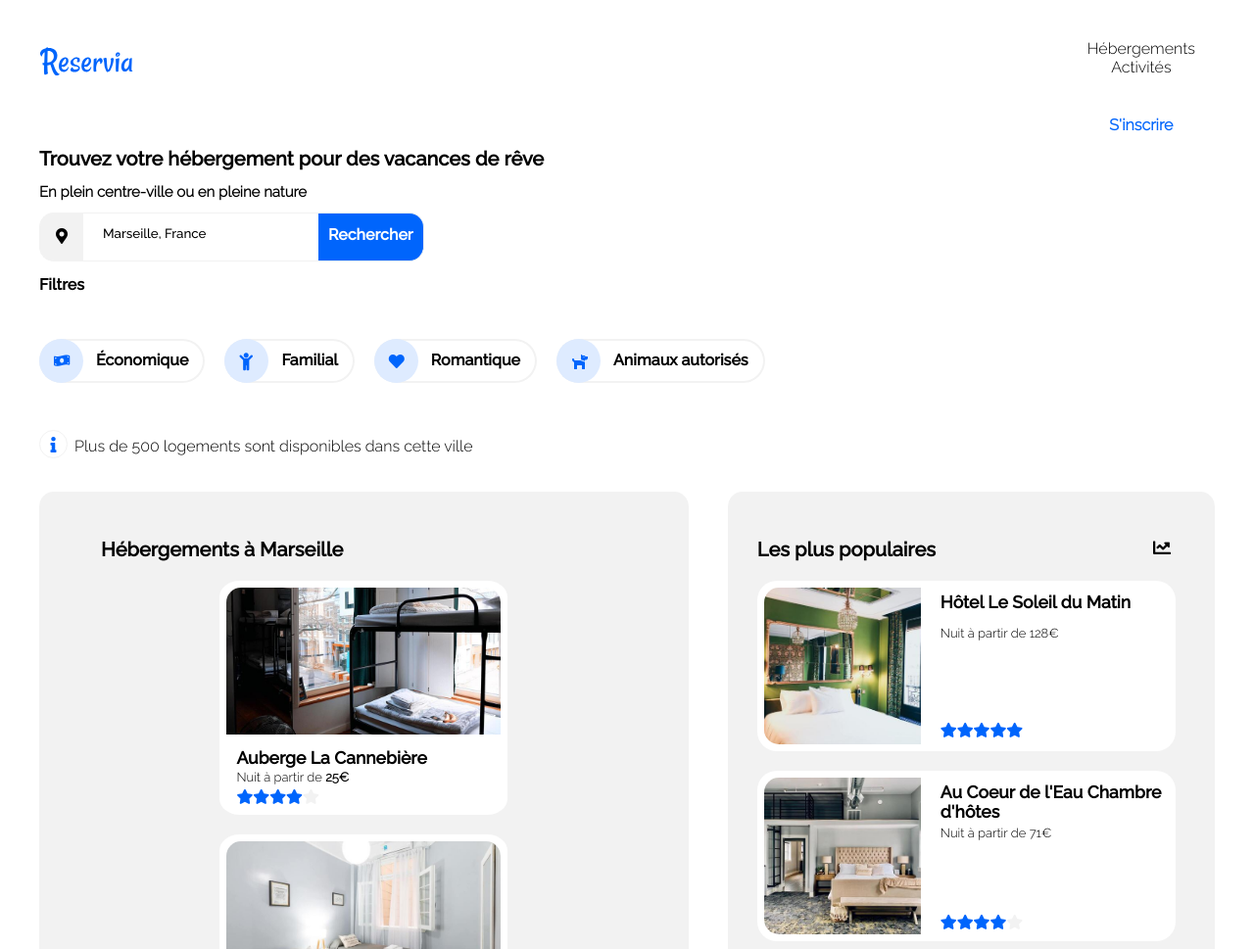
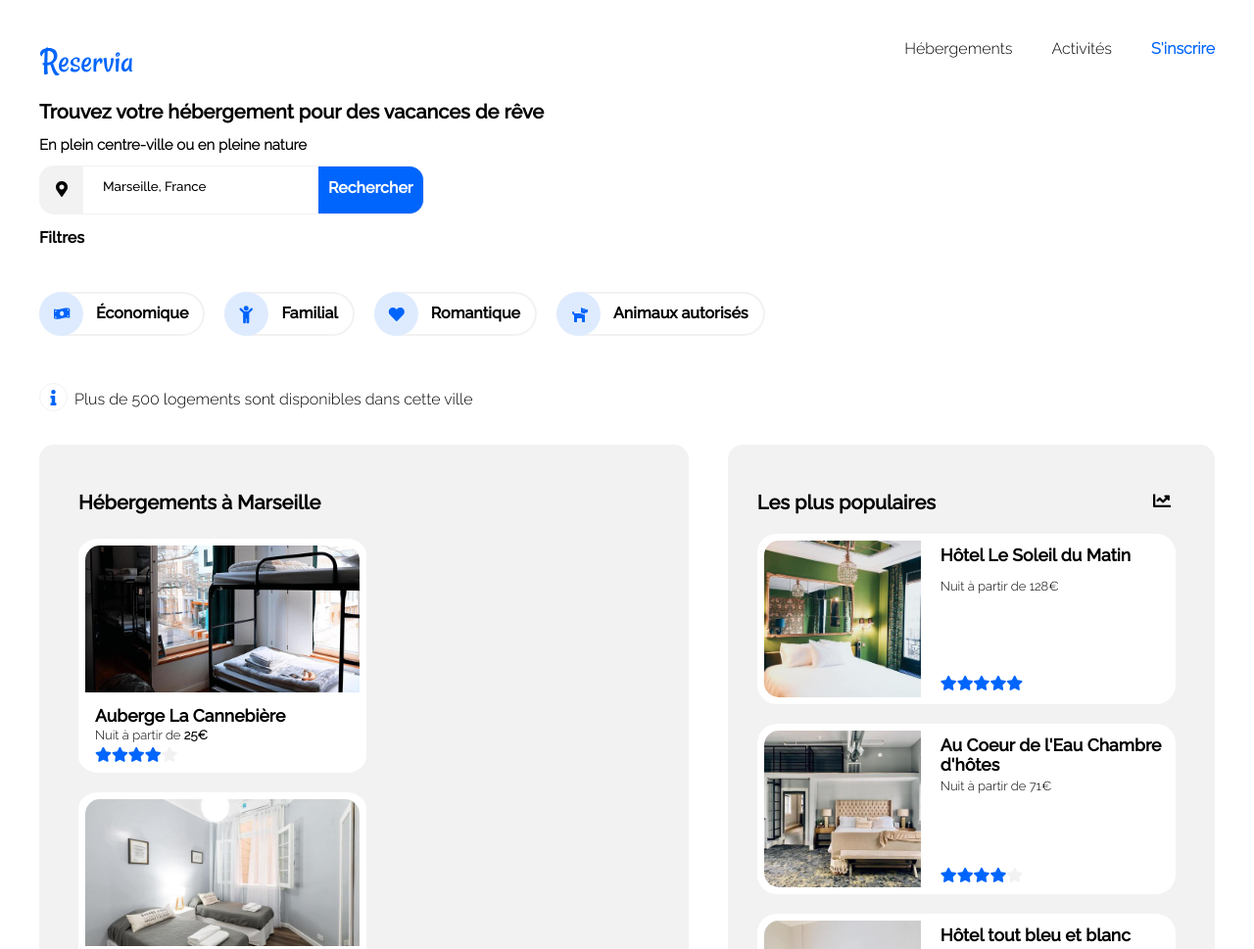
Before and after one commit to adrianpaulstaron/adrianpaulstaron-OCP2, a plain HTML site: page index.html in a window 1280 px wide. Shown: the top 969 px of the page at 98% size. Drawn offline with Linux system fonts and the light colour scheme.

Commit message:
various fixes

```diff
--- a/style.css
+++ b/style.css
@@ -71,14 +71,21 @@ header {
 }
 
 #topbar {
-    width: 100%;
+    /* width: 100%;
     display: grid;
-    grid-template-rows: 2fr, 1fr;
-    text-align: center;
+    grid-template-rows: 2fr, 5fr;
+    text-align: center; */
+    display: flex;
+    flex-direction: row;
 }
 
 #navigation {
+    margin-top: -40px;
     padding-top: 40px;
+    padding-right: 20px;
+    padding-left: 20px;
+    display: flex;
+    flex-direction: row;
 }
 
 .inscription {
@@ -327,12 +334,12 @@ a.searchbutton {
 }
 
 #lodginglocation {
-    margin-left: 33px;
-    margin-bottom: 10px;
+    padding-bottom: 15px;
+    padding-left: 10px;
 }
 
 .showmore {
-    margin-left: 22px;
+    padding-left: 10px;
 }
 
 a.showmore {
@@ -348,7 +355,7 @@ a.showmore:hover {
     display: flex;
     flex-direction: row;
     flex-wrap: wrap;
-    justify-content: center;
+    justify-content: space-between;
 }
 
 .lodgingcard {
@@ -465,7 +472,7 @@ a.showmore:hover {
     align-self: end
 }
 
-/*================== activity =================*/
+/*================== activities =================*/
 
 #activities {
     padding-top: 10px;
```
